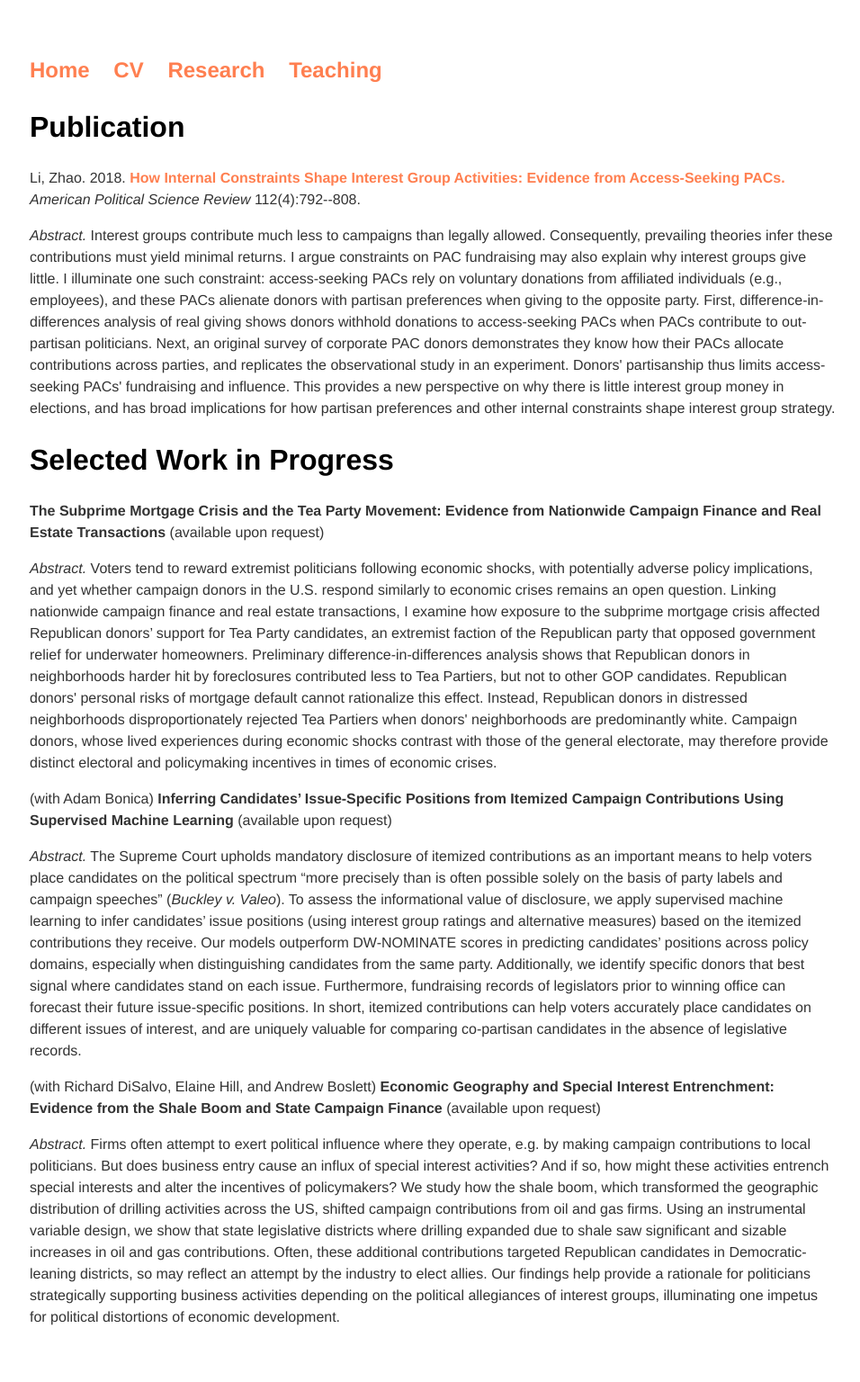
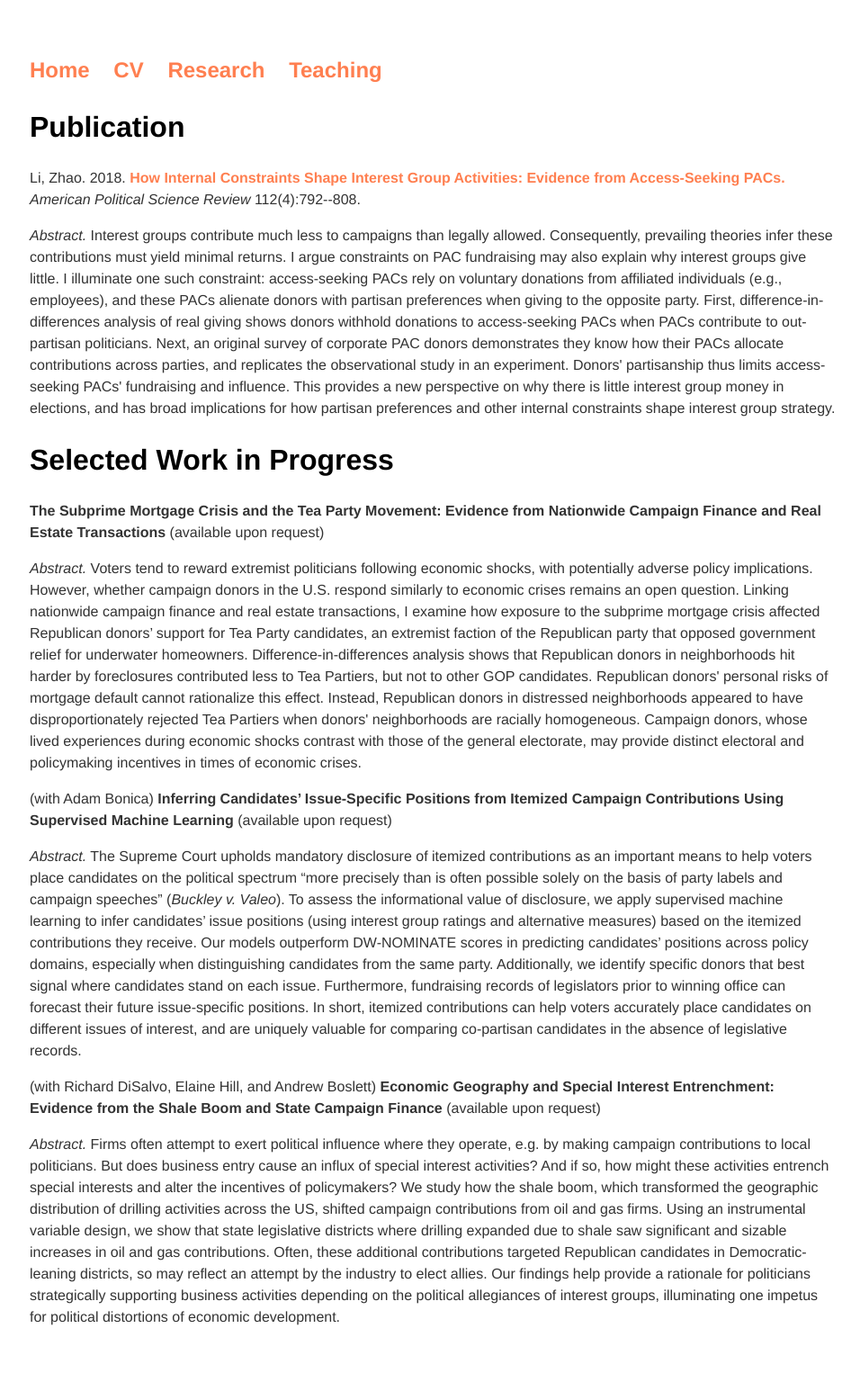
Before and after one commit to zhaoliresearch/zhaoliresearch.github.io, a Jekyll site: the page built from research/index.html, in a window 1280 px wide. Shown: the whole page at 90% size, without its empty margins (159-1115 px from the left). Built offline with Jekyll 4.4.1, drawn with Linux system fonts in a browser that asks for light colours.

Commit message:
Update index.html

```diff
--- a/research/index.html
+++ b/research/index.html
@@ -8,7 +8,7 @@ title: Zhao Li, Ph.D.
   <p><i>Abstract.</i> Interest groups contribute much less to campaigns than legally allowed. Consequently, prevailing theories infer these contributions must yield minimal returns. I argue constraints on PAC fundraising may also explain why interest groups give little. I illuminate one such constraint: access-seeking PACs rely on voluntary donations from affiliated individuals (e.g., employees), and these PACs alienate donors with partisan preferences when giving to the opposite party. First, difference-in-differences analysis of real giving shows donors withhold donations to access-seeking PACs when PACs contribute to out-partisan politicians. Next, an original survey of corporate PAC donors demonstrates they know how their PACs allocate contributions across parties, and replicates the observational study in an experiment. Donors' partisanship thus limits access-seeking PACs' fundraising and influence. This provides a new perspective on why there is little interest group money in elections, and has broad implications for how partisan preferences and other internal constraints shape interest group strategy.</p>
 <h2>Selected Work in Progress </h2>
 <p><b>The Subprime Mortgage Crisis and the Tea Party Movement: Evidence from Nationwide Campaign Finance and Real Estate Transactions</b> (available upon request)</p>
-<p><i>Abstract.</i> Voters tend to reward extremist politicians following economic shocks, with potentially adverse policy implications, and yet whether campaign donors in the U.S. respond similarly to economic crises remains an open question. Linking nationwide campaign finance and real estate transactions, I examine how exposure to the subprime mortgage crisis affected Republican donors’ support for Tea Party candidates, an extremist faction of the Republican party that opposed government relief for underwater homeowners. Preliminary difference-in-differences analysis shows that Republican donors in neighborhoods harder hit by foreclosures contributed less to Tea Partiers, but not to other GOP candidates. Republican donors' personal risks of mortgage default cannot rationalize this effect. Instead, Republican donors in distressed neighborhoods disproportionately rejected Tea Partiers when donors' neighborhoods are predominantly white. Campaign donors, whose lived experiences during economic shocks contrast with those of the general electorate, may therefore provide distinct electoral and policymaking incentives in times of economic crises.</p>
+<p><i>Abstract.</i> Voters tend to reward extremist politicians following economic shocks, with potentially adverse policy implications. However, whether campaign donors in the U.S. respond similarly to economic crises remains an open question. Linking nationwide campaign finance and real estate transactions, I examine how exposure to the subprime mortgage crisis affected Republican donors’ support for Tea Party candidates, an extremist faction of the Republican party that opposed government relief for underwater homeowners. Difference-in-differences analysis shows that Republican donors in neighborhoods hit harder by foreclosures contributed less to Tea Partiers, but not to other GOP candidates. Republican donors' personal risks of mortgage default cannot rationalize this effect. Instead, Republican donors in distressed neighborhoods appeared to have disproportionately rejected Tea Partiers when donors' neighborhoods are racially homogeneous. Campaign donors, whose lived experiences during economic shocks contrast with those of the general electorate, may provide distinct electoral and policymaking incentives in times of economic crises.</p>
 <p>(with Adam Bonica) <b>Inferring Candidates’ Issue-Specific Positions from Itemized Campaign Contributions Using Supervised Machine Learning</b> (available upon request)</p>
 <p><i>Abstract.</i> The Supreme Court upholds mandatory disclosure of itemized contributions as an important means to help voters place candidates on the political spectrum “more precisely than is often possible solely on the basis of party labels and campaign speeches” (<i>Buckley v. Valeo</i>). To assess the informational value of disclosure, we apply supervised machine learning to infer candidates’ issue positions (using interest group ratings and alternative measures) based on the itemized contributions they receive. Our models outperform DW-NOMINATE scores in predicting candidates’ positions across policy domains, especially when distinguishing candidates from the same party. Additionally, we identify specific donors that best signal where candidates stand on each issue. Furthermore, fundraising records of legislators prior to winning office can forecast their future issue-specific positions. In short, itemized contributions can help voters accurately place candidates on different issues of interest, and are uniquely valuable for comparing co-partisan candidates in the absence of legislative records.</p>
 <p>(with Richard DiSalvo, Elaine Hill, and Andrew Boslett) <b>Economic Geography and Special Interest Entrenchment: Evidence from the Shale Boom and State Campaign Finance</b> (available upon request)</p>
```
